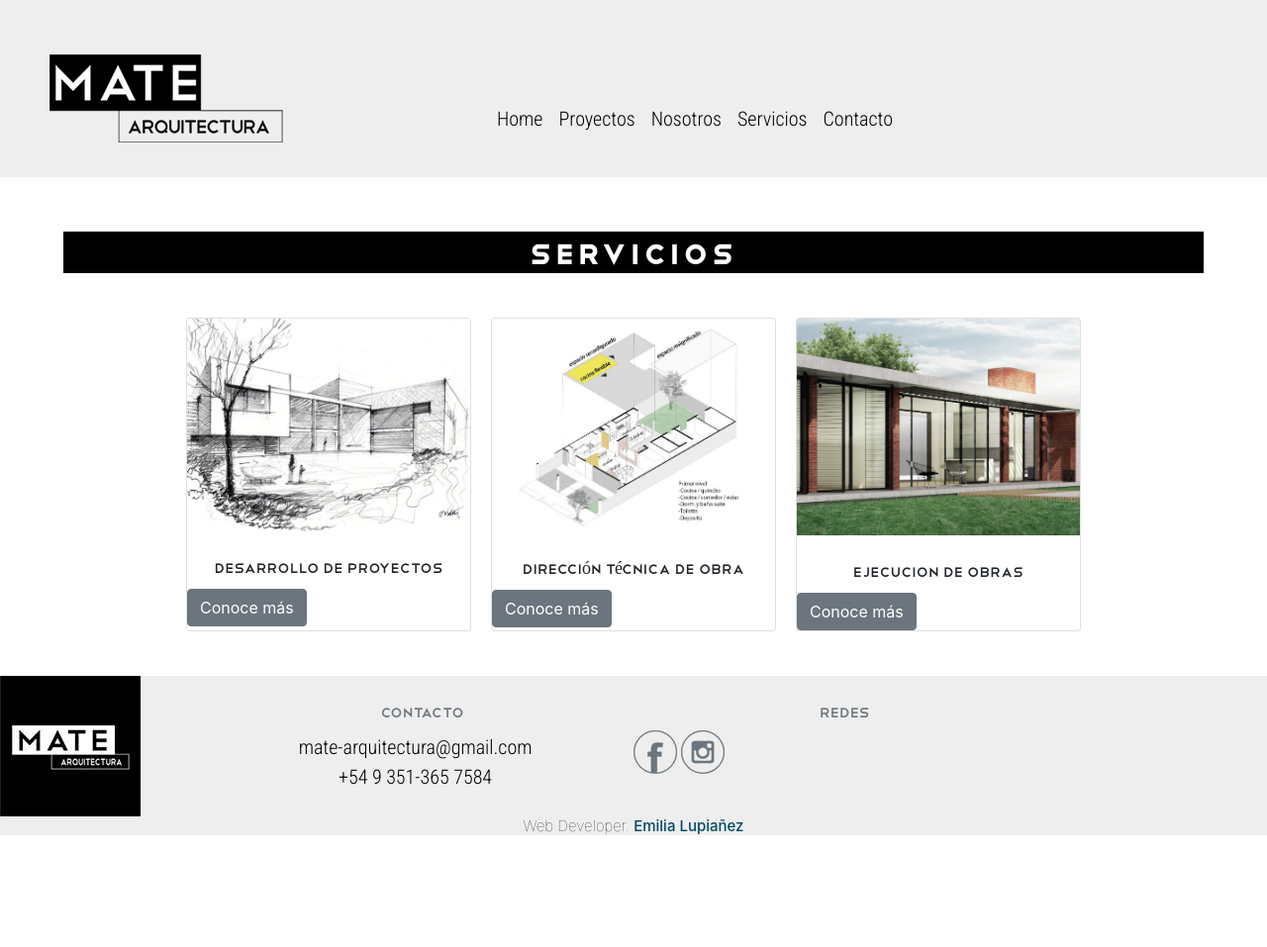
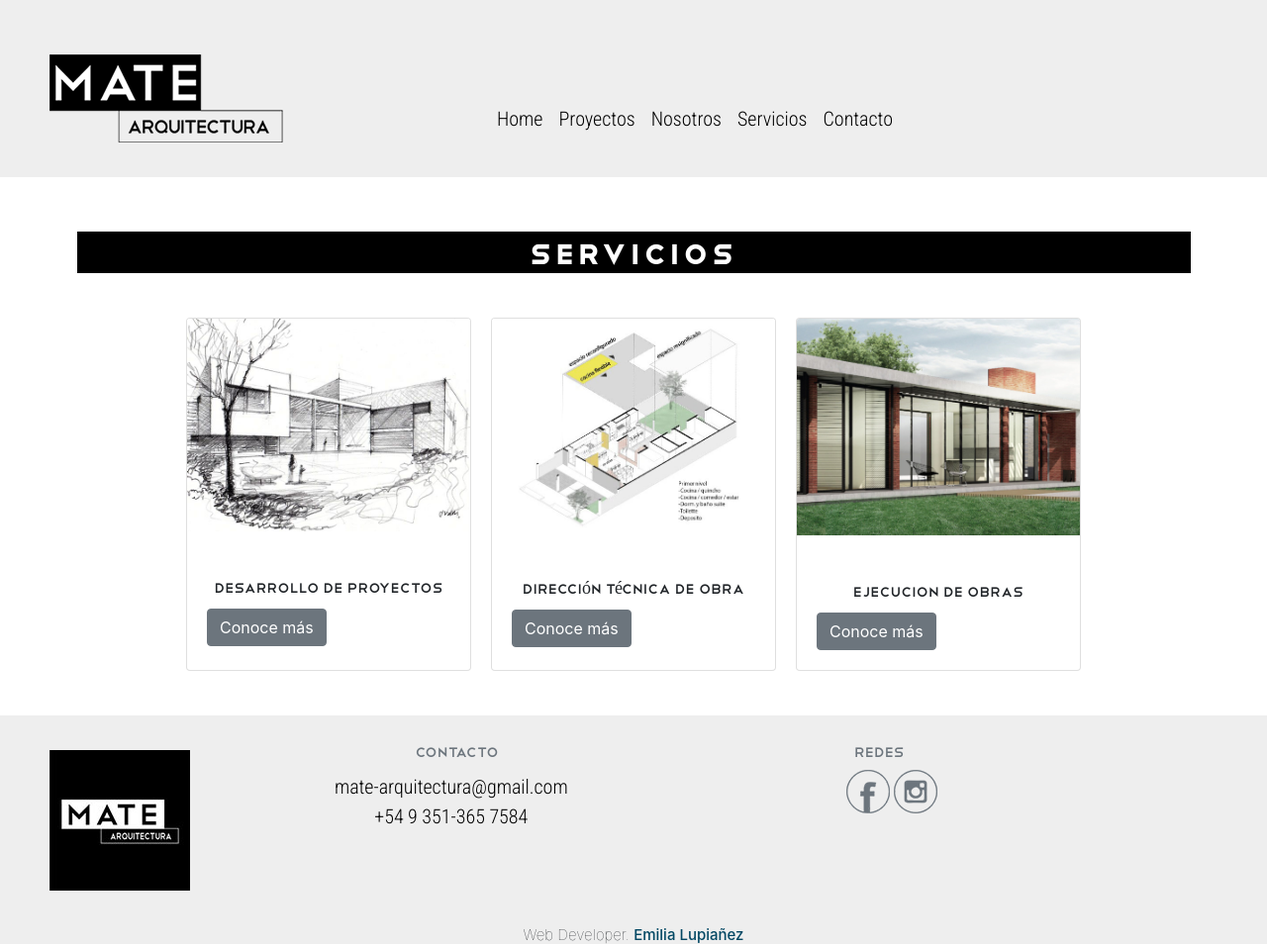
Before and after one commit to EmiliaLupianez/Proyecto_Mate, a plain HTML site: page servicios/servicios.html in a window 1280 px wide. Shown: the whole page at 99% size. Before the commit the page ends 852 px from the top, so only its background shows below. Drawn offline with nearby package versions, Linux system fonts and the light colour scheme.

Commit message:
entrega final

```diff
--- a/scss/_responsive.scss
+++ b/scss/_responsive.scss
@@ -25,11 +25,11 @@ $fuenteTtablet:20px;
     }
     p{
         font-size: $fuentePmobile !important;
-
     }
     //index mate//
     .mate{
         display: block !important;
+
         .img{
             display: block;
             margin: auto;
--- a/scss/_tamanios.scss
+++ b/scss/_tamanios.scss
@@ -17,9 +17,9 @@ header{
     display: flex;
     justify-content: left;
     align-items: center;
-    margin-top: 55px !important;
-    margin-left: 50px !important;
-    margin-bottom: 35px !important;
+    margin-top: 55px ;
+    margin-left: 50px ;
+    margin-bottom: 35px ;
 }
 nav{
     margin-top: 60px;
@@ -29,10 +29,7 @@ nav{
 .navbar-nav .nav-link{
     font-size: $fontparrafo;
 }
-div{
-    margin: 0% !important;
-    padding: 0% !important;
-}
+
 
 h1 {
     margin: auto;
@@ -62,10 +59,10 @@ p{
         margin-top: 35px;
     }
     .foto__uno{
-        margin-top: 40px !important;
+        margin-top: 40px ;
     }
     .foto__dos{
-        margin-top: 40px !important;
+        margin-top: 40px ;
     }
 
 }
@@ -79,7 +76,7 @@ p{
 
 .carousel{
     width: 98%;
-    margin-left: 25px;
+    margin-left: 15px ;
 
 }
 
@@ -93,7 +90,6 @@ p{
 }
 .proyectos__parrafo{
     margin-top: 40px;
-    width: 70%;
     text-align: center;
     letter-spacing: 1px;
     font-size: 35px !important;
@@ -131,7 +127,7 @@ p{
     justify-content: center;
 }
 .card{
-    margin: 10px !important;
+    margin: 10px
 }
 .card-title{
     text-align: center;
--- a/servicios/servicios.html
+++ b/servicios/servicios.html
@@ -52,7 +52,7 @@
 
     </header>
 
-    <div class="servicios"  data-aos="zoom-out-down">
+    <div class="servicios">
         <div class="row">
             <div class="col-xs-12 col-lg-12">
                 <h1 class="titulo__servicios"> Servicios</h1>
@@ -60,24 +60,30 @@
             </div>
         </div>
         <article class="cards__servicios">
-          <div class="card" style="width: 18rem;">
-            <img src="../assets/img/boceto diseño.jpg" class="card-img-top" alt="...">
+          <div class="card" style="width: 18rem;" data-aos="fade-down"
+          data-aos-easing="linear"
+          data-aos-duration="1500">
+            <img src="../assets/img/boceto diseño.jpg" class="card-img-top" alt="Boceto diseño">
             <div class="card-body">
               <h5 class="card-title">Desarrollo de Proyectos</h5>
               <p class="card-text"></p>
               <a href="../contacto/contacto.html" class="btn btn-primary">Conoce más</a>
             </div>
           </div>
-          <div class="card" style="width: 18rem;">
-            <img src="../assets/img/direccion tecnica de obra.jpeg" class="card-img-top" alt="...">
+          <div class="card" style="width: 18rem;"data-aos="fade-down"
+          data-aos-easing="linear"
+          data-aos-duration="1500" >
+            <img src="../assets/img/direccion tecnica de obra.jpeg" class="card-img-top" alt="Direccion técnica de obra">
             <div class="card-body">
               <h5 class="card-title">Dirección técnica de Obra</h5>
               <p class="card-text"></p>
               <a href="../contacto/contacto.html" class="btn btn-primary">Conoce más</a>
             </div>
           </div>
-          <div class="card" style="width: 18rem;">
-            <img src="../assets/img/ejecucion de obra.jpeg" class="card-img-top" alt="...">
+          <div class="card" style="width: 18rem;" data-aos="fade-down"
+          data-aos-easing="linear"
+          data-aos-duration="1500">
+            <img src="../assets/img/ejecucion de obra.jpeg" class="card-img-top" alt="ejecucion de obra">
             <div class="card-body">
               <h5 class="card-title">Ejecucion de Obras</h5>
               <p class="card-text"></p>
```
Also changed, not shown: contacto/contacto.html (+0 -2 lines), nosotros/nosotros.html (+7 -3 lines), proyectos/proyectos.html (+1 -1 lines), scss/main.css, 1 other file.
